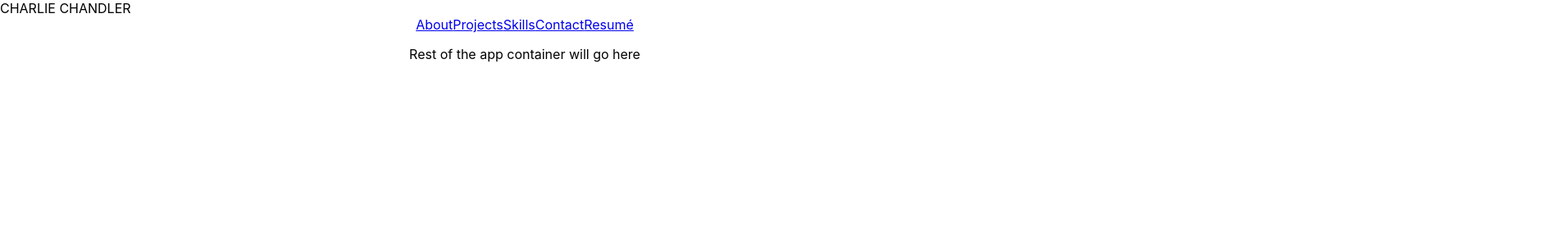
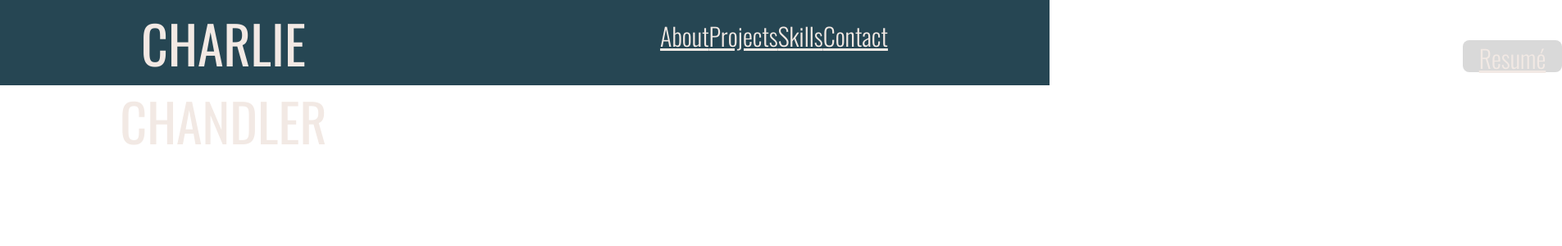
Before and after one commit to charlie-chandler/portfolio, a React (Create React App) app: page / in a window 1280 px wide. Shown: the top 300 px of the page at 82% size, 1905 px wide, since content can reach past the window. Built offline with nearby package versions, Linux system fonts and the light colour scheme.

Commit message:
add styling for nav bar

```diff
--- a/src/components/TopNav.tsx
+++ b/src/components/TopNav.tsx
@@ -4,18 +4,21 @@ import "../styles/TopNav.css";
 
 function TopNav() {
 
-  const topNavClass = classNames("top-nav");
+  const topNavCharlie = classNames("nav-charlie");
+  const topNavLinks = classNames("nav-links");
   const navAnchorClass = classNames("nav-anchors");
+  const resumeButtonClass = classNames("nav-resume-btn");
+
 
   return (
     <nav>
-      <div className={topNavClass}>CHARLIE CHANDLER</div>
-      <div>
+      <div className={topNavCharlie}>CHARLIE CHANDLER</div>
+      <div className={topNavLinks} id="navLinks">
       <a href="/about" className={navAnchorClass}>About</a>
       <a href="/projects" className={navAnchorClass}>Projects</a>
       <a href="/skills" className={navAnchorClass}>Skills</a>
       <a href="/contact" className={navAnchorClass}>Contact</a>
-      <a href="https://flowcv.com/resume/uc0n7klepo" className="navAnchorClass">Resumé</a>
+      <a href="https://flowcv.com/resume/uc0n7klepo" className={resumeButtonClass}>Resumé</a>
       </div>
     </nav>
   )
--- a/src/index.css
+++ b/src/index.css
@@ -1,3 +1,5 @@
+@import url('https://fonts.googleapis.com/css2?family=Bungee&family=Oswald:wght@200;300;400&display=swap');
+
 body {
   margin: 0;
   font-family: -apple-system, BlinkMacSystemFont, 'Segoe UI', 'Roboto', 'Oxygen',
--- a/src/styles/TopNav.css
+++ b/src/styles/TopNav.css
@@ -1,4 +1,70 @@
-.top-nav {
-  display: flex;
-  flex-direction: row;
+nav {
+position: absolute;
+width: 1280px;
+height: 104px;
+left: 0px;
+top: 0px;
+
+background: #264653;
 }
+
+.nav-charlie {
+  position: absolute;
+  width: 459px;
+  height: 95px;
+  left: 43px;
+  top: 5px;
+
+  font-family: 'Oswald';
+  font-style: normal;
+  font-weight: 400;
+  font-size: 64px;
+  line-height: 95px;
+  /* identical to box height */
+
+
+  color: #F2E9E4;
+}
+
+.nav-links {
+  position: absolute;
+  width: 596px;
+  height: 44px;
+  left: 646px;
+  top: 22px;
+}
+
+.nav-anchors {
+/* position: absolute; */
+width: 55px;
+height: 44px;
+left: 905px;
+top: 22px;
+
+font-family: 'Oswald';
+font-style: normal;
+font-weight: 300;
+font-size: 30px;
+line-height: 44px;
+
+color: #F2E9E4;
+}
+
+.nav-resume-btn {
+position: absolute;
+width: 121px;
+height: 39px;
+left: 1138px;
+top: 27px;
+
+background: #D9D9D9;
+border-radius: 8px;
+
+font-family: 'Oswald';
+font-style: normal;
+font-weight: 300;
+font-size: 30px;
+line-height: 44px;
+
+color: #F2E9E4;
+}
```
